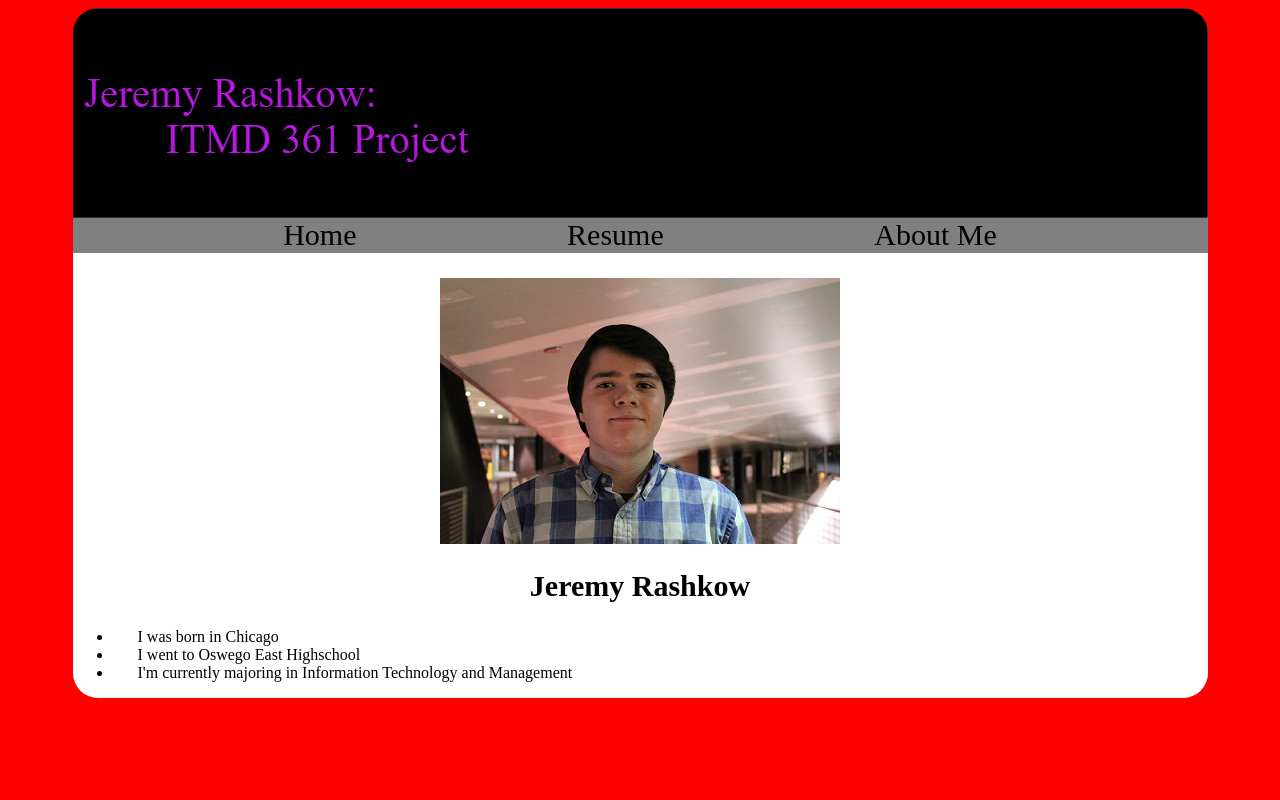
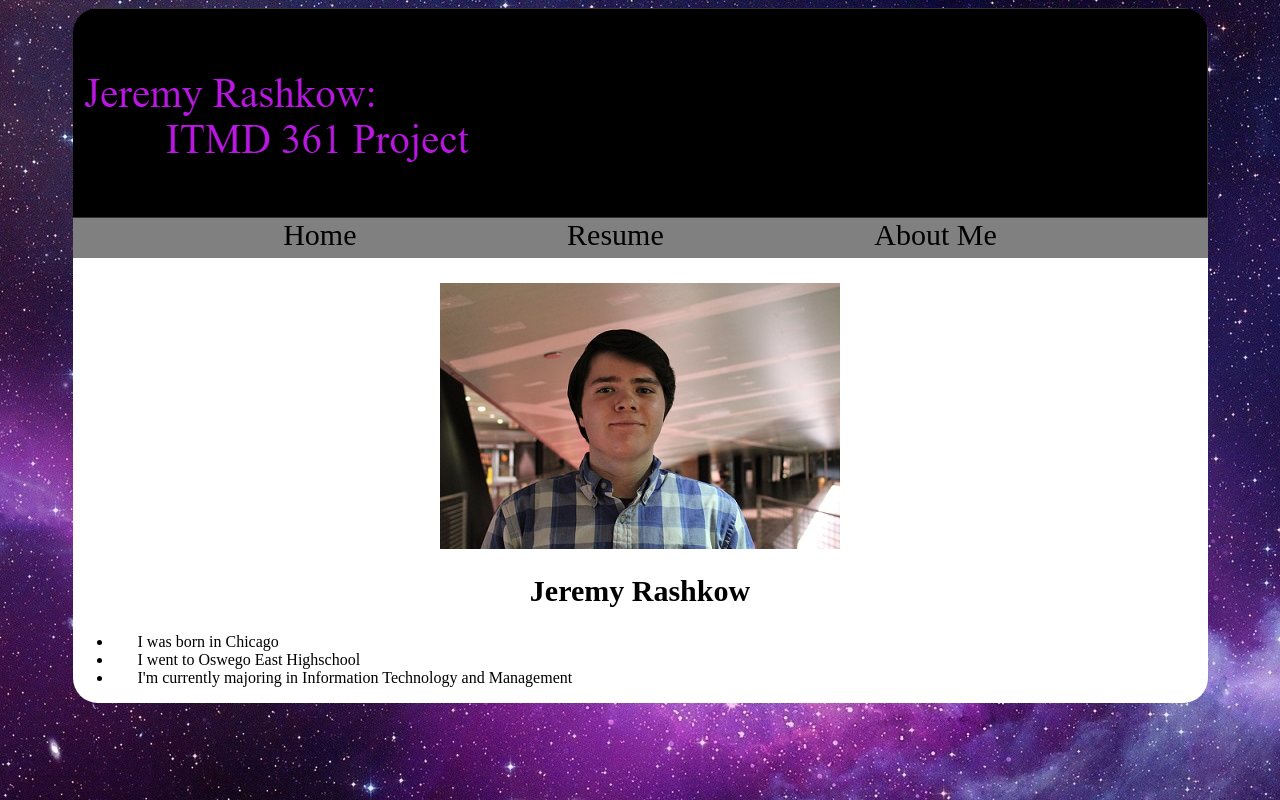
Before and after one commit to JsRashkow/itmd-361-project-02, a plain HTML site: page aboutme.html in a window 1280 px wide. Drawn offline with Linux system fonts and the light colour scheme.

Commit message:
changed page background

```diff
--- a/project_02.css
+++ b/project_02.css
@@ -1,6 +1,6 @@
 body
 {
-  background-color: red;
+  background-image: url("images/page_background.jpg");
   margin-left: auto;
   margin-right: auto;
   width: 1135px;
@@ -38,7 +38,8 @@ body
 
 #nav ul li
 {
-  height: 35px;
+
+  height: 40px;
   display: inline;
   font-size: 30px;
 }
@@ -47,6 +48,11 @@ body
 {
   color: black;
   text-decoration: none;
+}
+
+#nav ul li a:hover
+{
+	background-color: #111;
 }
 
 section
```
